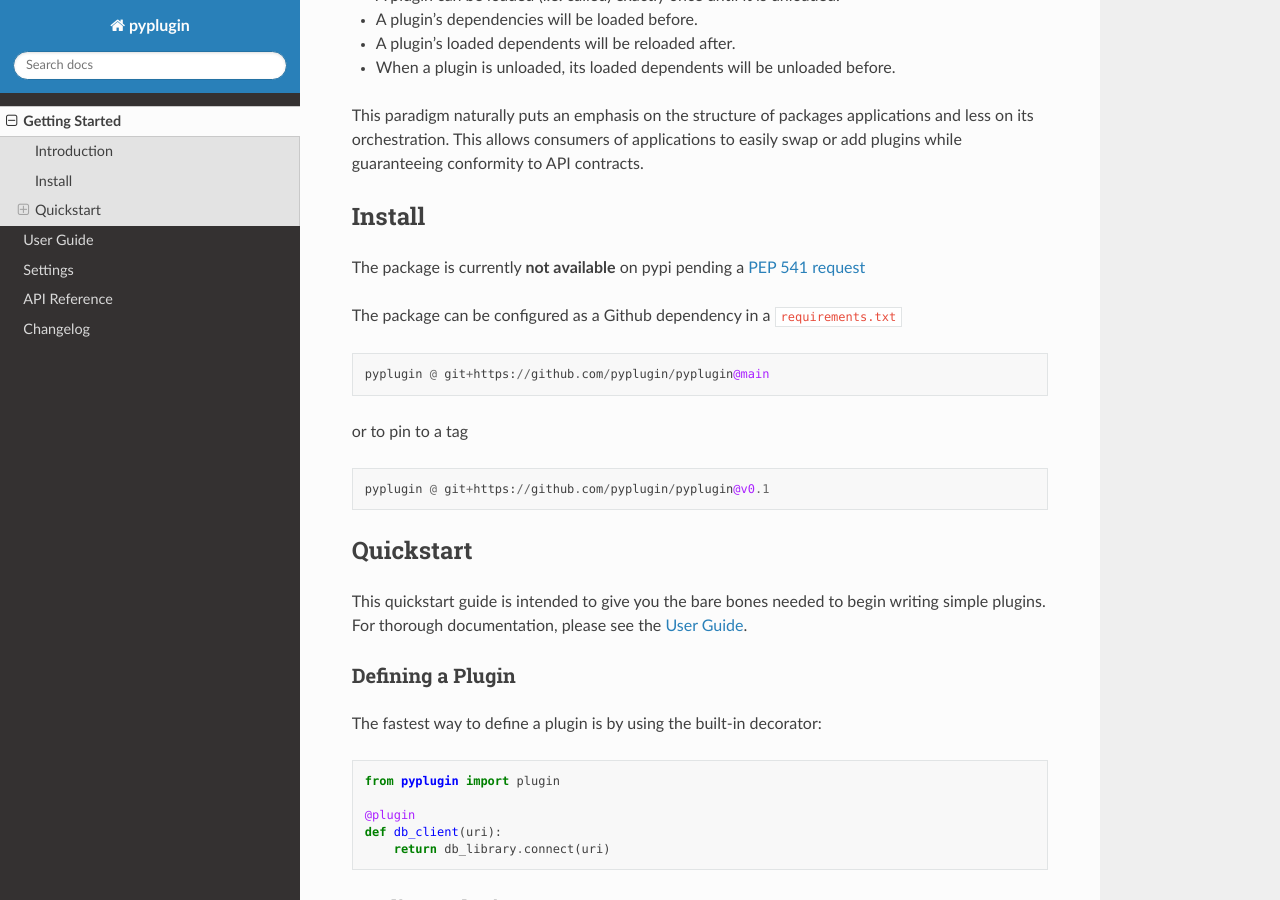
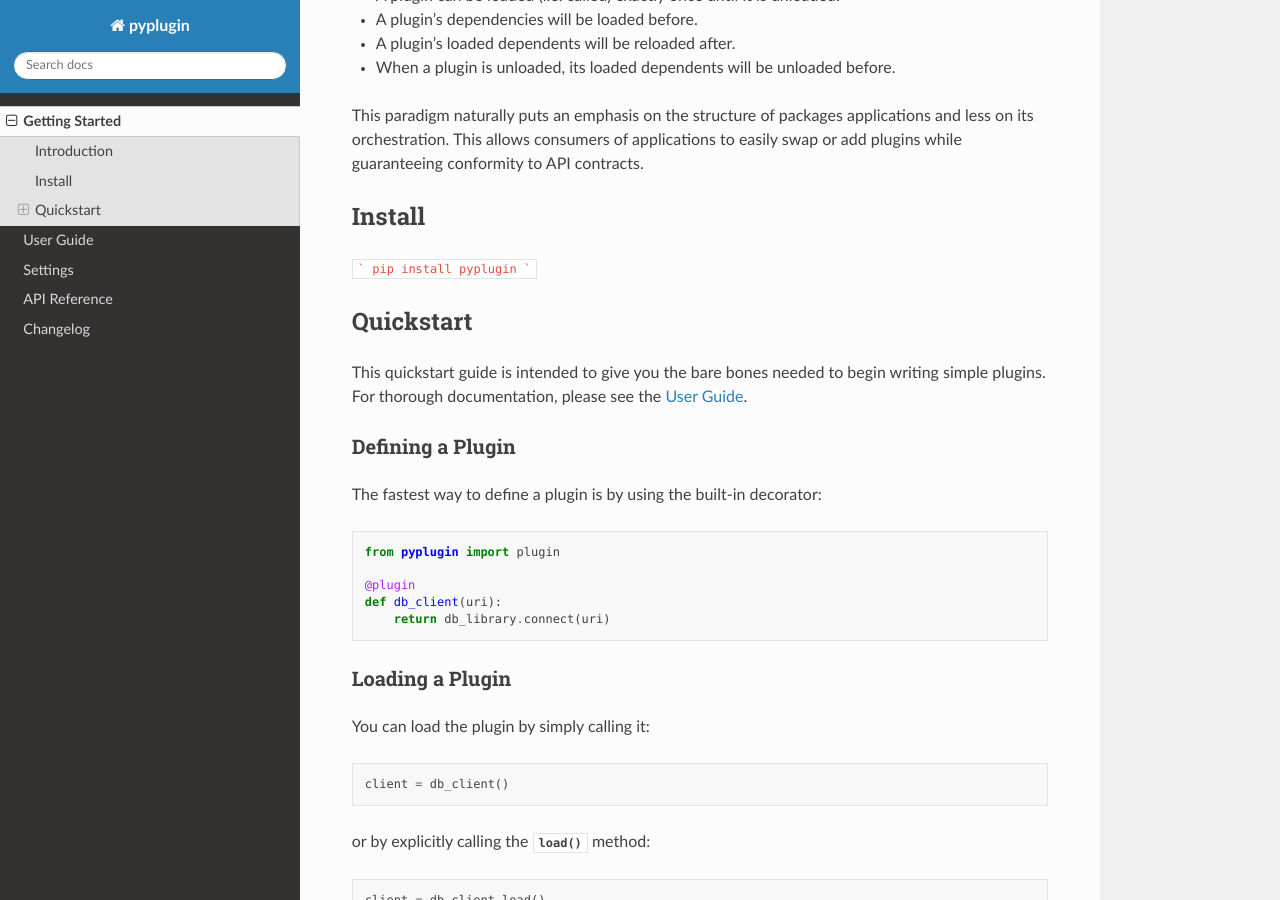
Before and after one commit to pyplugin/pyplugin, a Sphinx documentation site: the page built from docs/getting_started.rst, in a window 1280 px wide and 900 px high, scrolled down 304 px. Built offline with Sphinx 7.4.7 and the Read the Docs theme 3.1.0, drawn with Linux system fonts in a browser that asks for light colours.

Commit message:
fix: install in docs

````diff
--- a/docs/getting_started.rst
+++ b/docs/getting_started.rst
@@ -19,15 +19,9 @@
 
 Install
 --------
-The package is currently **not available** on pypi pending a `PEP 541 request <https://github.com/pypi/support/issues/3063>`_
-
-The package can be configured as a Github dependency in a :code:`requirements.txt` ::
-
-    pyplugin @ git+https://github.com/pyplugin/pyplugin@main
-
-or to pin to a tag ::
-
-    pyplugin @ git+https://github.com/pyplugin/pyplugin@v0.1
+```
+pip install pyplugin
+```
 
 Quickstart
 -----------------
````
